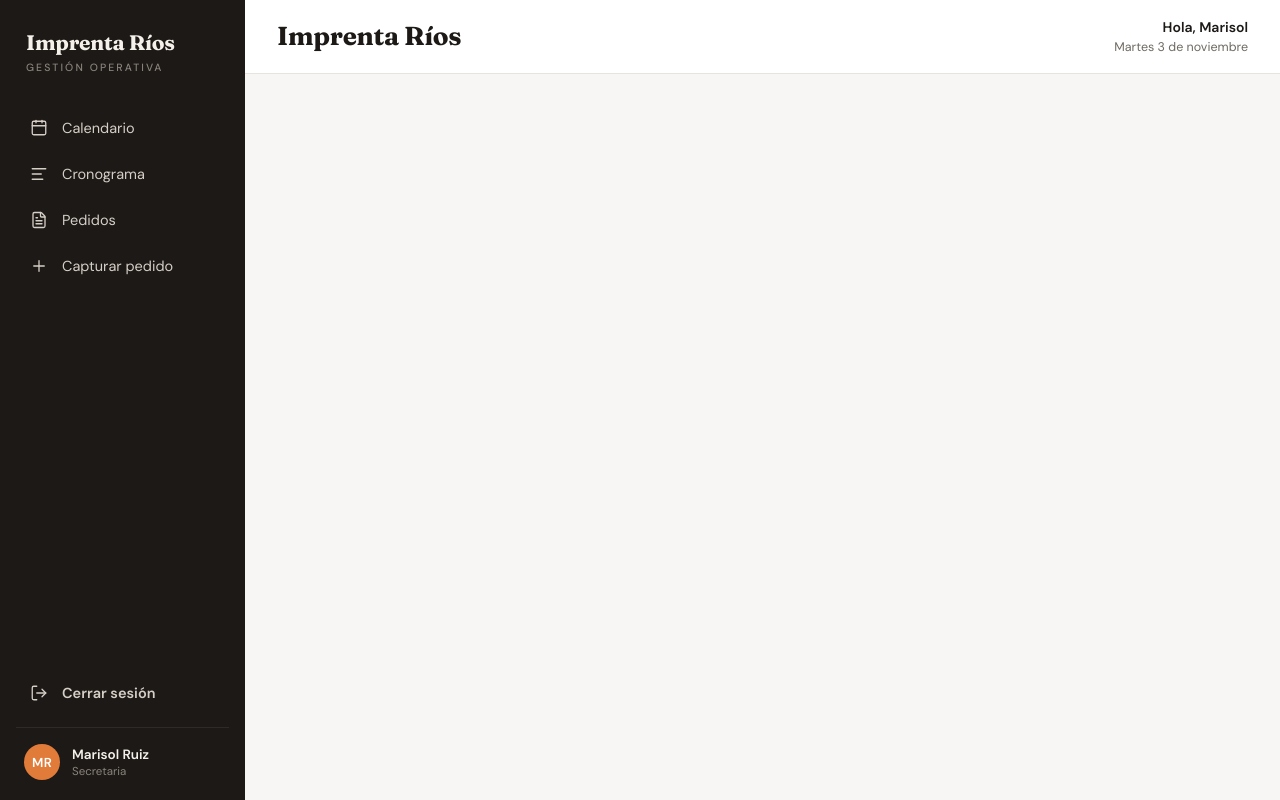
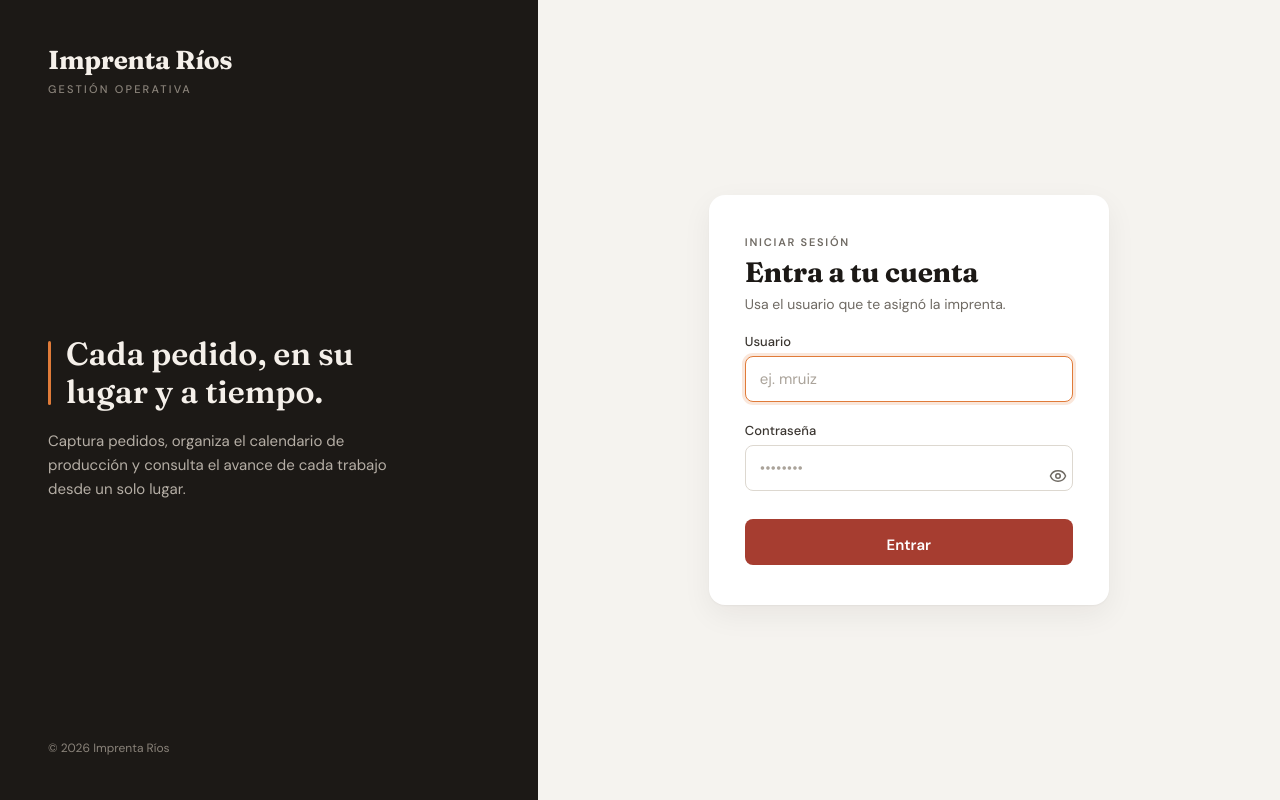
Before and after one commit to cloudysito/ImprentaRios, a React (Vite) app in the folder imprenta-frontend/: page /login in a window 1280 px wide. Built offline with nearby package versions, Linux system fonts and the light colour scheme.

Commit message:
feat(frontend): funcionalidad de Inicio de sesión + cierre de sesión

```diff
--- a/imprenta-frontend/src/App.tsx
+++ b/imprenta-frontend/src/App.tsx
@@ -1,68 +1,28 @@
-import {
-  BrowserRouter,
-  Route,
-  Routes,
-  useLocation,
-} from "react-router-dom";
-import Sidebar from "./components/SideBar";
-import Navbar from "./components/Navbar";
+import { BrowserRouter, Route, Routes } from "react-router-dom";
+import AppLayout from "./components/AppLayout";
 import GestionarPedidosPage from "./pages/GestionarPedidosPage";
 import CapturarPedido from "./pages/CapturarPedido.tsx";
 import RegistrarDisenio from "./pages/RegistrarArchivoDiseno.tsx";
-
-interface RouteMeta {
-  seccion?: string;
-  titulo: string;
-}
-
-const routeMeta: Record<string, RouteMeta> = {
-  "/": { seccion: "Inicio", titulo: "Dashboard" },
-  "/calendario": { seccion: "Calendario", titulo: "Generar calendario" },
-  "/cronograma": { seccion: "Cronograma", titulo: "Consultar cronograma" },
-  "/pedidos": { seccion: "Seguimiento administrativo", titulo: "Gestionar pedidos" },
-  "/pedidos/nuevo": { seccion: "Pedidos", titulo: "Capturar pedido" },
-  "/archivos-de-diseno/registrar": { seccion: "Archivos de diseño", titulo: "Registrar archivo de diseño" }
-};
-
-const currentUser = { name: "Marisol Ruiz", role: "Secretaria" };
-
-function AppLayout() {
-  const location = useLocation();
-  const { seccion, titulo } = routeMeta[location.pathname] ?? { titulo: "Imprenta Ríos" };
-
-  return (
-    <div className="app-shell">
-      <Sidebar
-        userName={currentUser.name}
-        userRole={currentUser.role}
-        sidebarOpen={true}
-        onCloseSidebar={() => console.log("Sidebar closed")}
-        onLogout={() => console.log("Cerrar sesión")}
-      />
-
-      <div className="content-shell">
-        <Navbar seccion={seccion} titulo={titulo} userName={currentUser.name} />
-
-        <main className="page-content">
-          <Routes>
-            <Route path="/"/>
-            <Route path="/calendario"/>
-            <Route path="/cronograma" />
-            <Route path="/pedidos" element={<GestionarPedidosPage />} />
-            <Route path="/pedidos/nuevo" element={<CapturarPedido />} />
-            <Route path="/archivos-de-diseno/registrar" element={<RegistrarDisenio />} />
-            <Route path="*"/>
-          </Routes>
-        </main>
-      </div>
-    </div>
-  );
-}
+import LoginPage from "./pages/LoginPage.tsx";
 
 function App() {
   return (
     <BrowserRouter>
-      <AppLayout />
+      <Routes>
+        <Route path={"/login"} element={<LoginPage />} />
+        <Route element={<AppLayout />}>
+          <Route path="/" />
+          <Route path="/calendario" />
+          <Route path="/cronograma" />
+          <Route path={"/pedidos"} element={<GestionarPedidosPage />} />
+          <Route path="/pedidos/nuevo" element={<CapturarPedido />} />
+          <Route
+            path="/archivos-de-diseno/registrar"
+            element={<RegistrarDisenio />}
+          />
+          <Route path="*" />
+        </Route>
+      </Routes>
     </BrowserRouter>
   );
 }
--- a/imprenta-frontend/src/main.tsx
+++ b/imprenta-frontend/src/main.tsx
@@ -1,10 +1,13 @@
 import { StrictMode } from 'react'
 import { createRoot } from 'react-dom/client'
+import { AuthProvider } from './context/AuthContext'
 import './styles/index.css'
 import App from './App.tsx'
 
 createRoot(document.getElementById('root')!).render(
   <StrictMode>
-    <App />
+    <AuthProvider>
+      <App />
+    </AuthProvider>
   </StrictMode>,
 )
```
